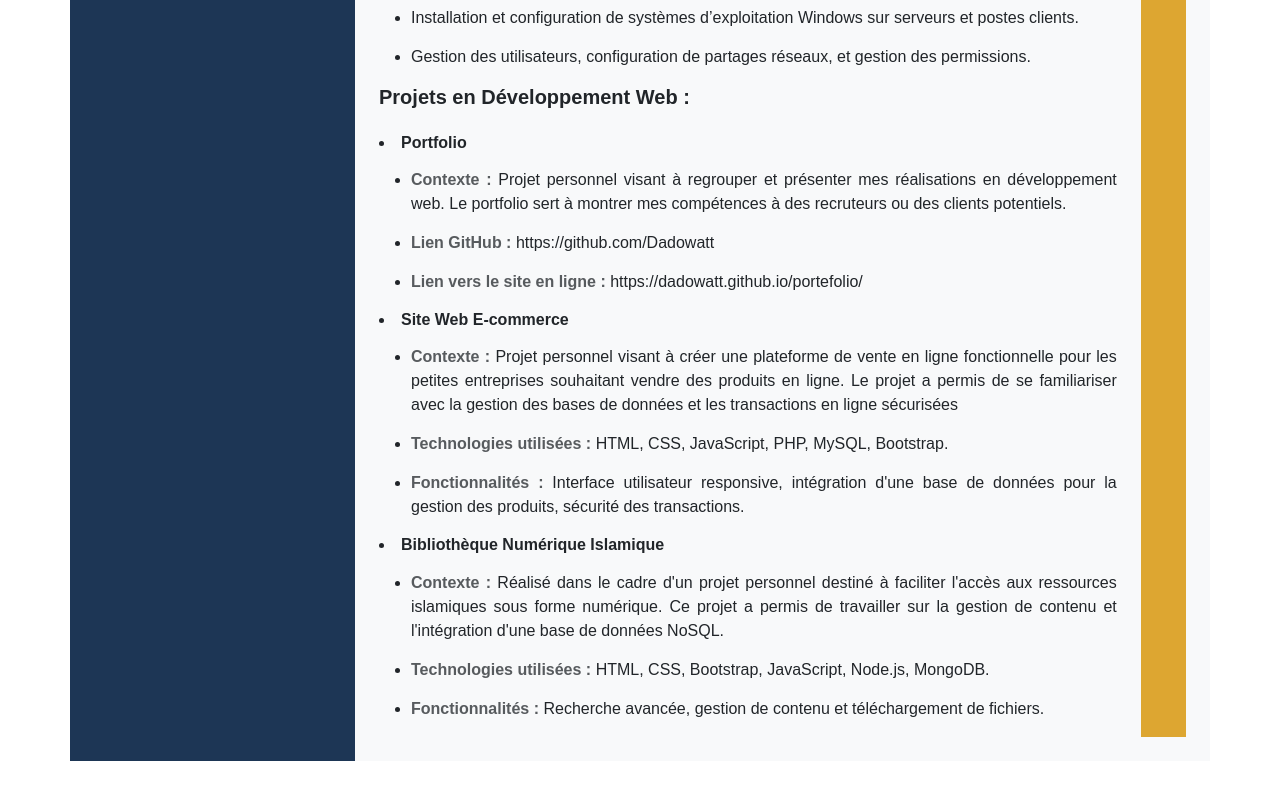
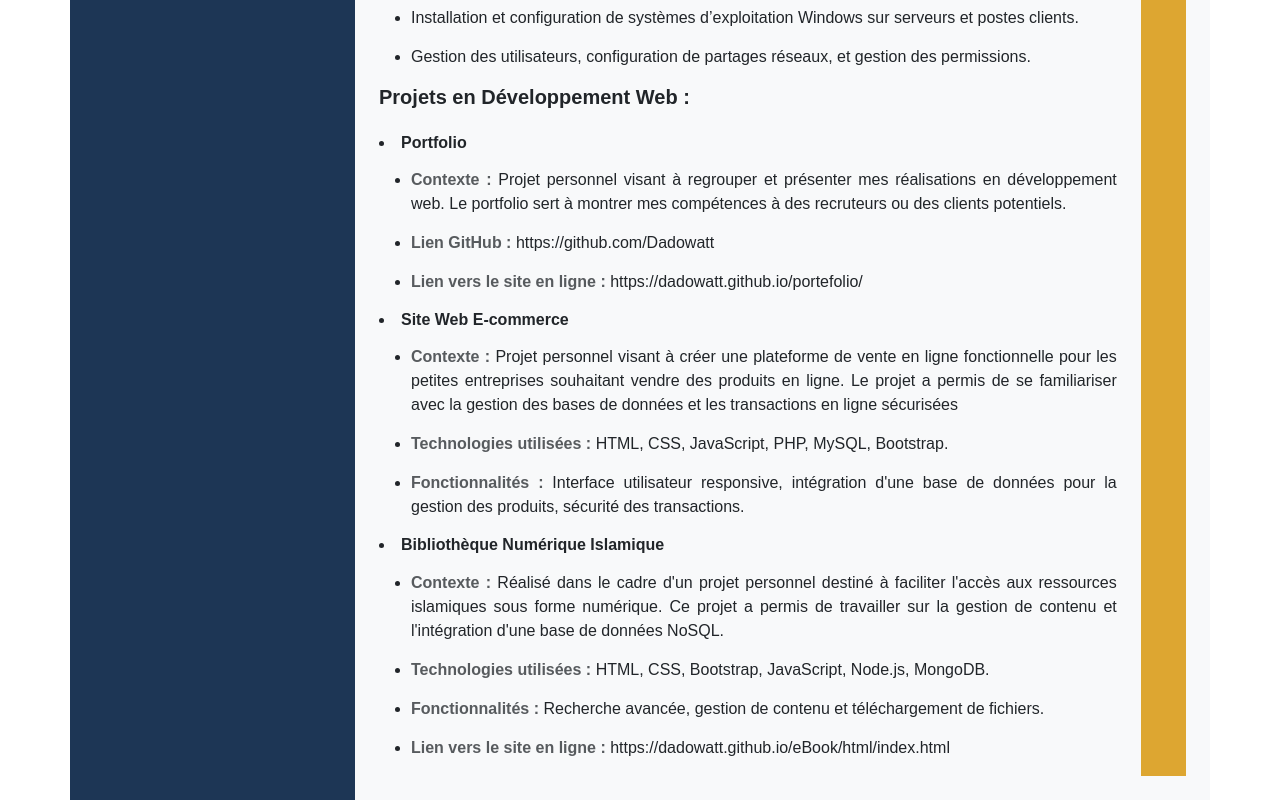
Before and after one commit to Dadowatt/Mon-CV, a plain HTML site: page index.html in a window 1280 px wide. Shown: the part 2526-3326 px from the top of the page. Before the commit the page ends 3287 px from the top, so only its background shows below. Drawn offline with nearby package versions, Linux system fonts and the light colour scheme.

Commit message:
mis à jour du cv

```diff
--- a/index.html
+++ b/index.html
@@ -50,7 +50,7 @@
                 <i class="bi bi-geo-alt-fill me-2"></i>Guédiawaye, Sam-Notaire
               </li>
               <li class="my-3">
-                <i class="bi bi-linkedin me-2"></i><a class="text-light" href="linkedin.com/in/dado-watt-417971152/">Lien Linkedin</a>
+                <i class="bi bi-linkedin me-2"></i><a class="text-light" href="https://www.linkedin.com/in/dado-watt-417971152/" target="_blank">Lien Linkedin</a>
               </li>
             </ul>
             <h5
@@ -389,6 +389,12 @@
                     Recherche avancée, gestion de contenu et téléchargement de
                     fichiers.
                   </li>
+                  <li>
+                    <span class="fw-bold text-body-secondary"
+                      >Lien vers le site en ligne :</span
+                    >
+                    https://dadowatt.github.io/eBook/html/index.html
+                  </li>
                 </ul>
               </div>
             </div>
```
